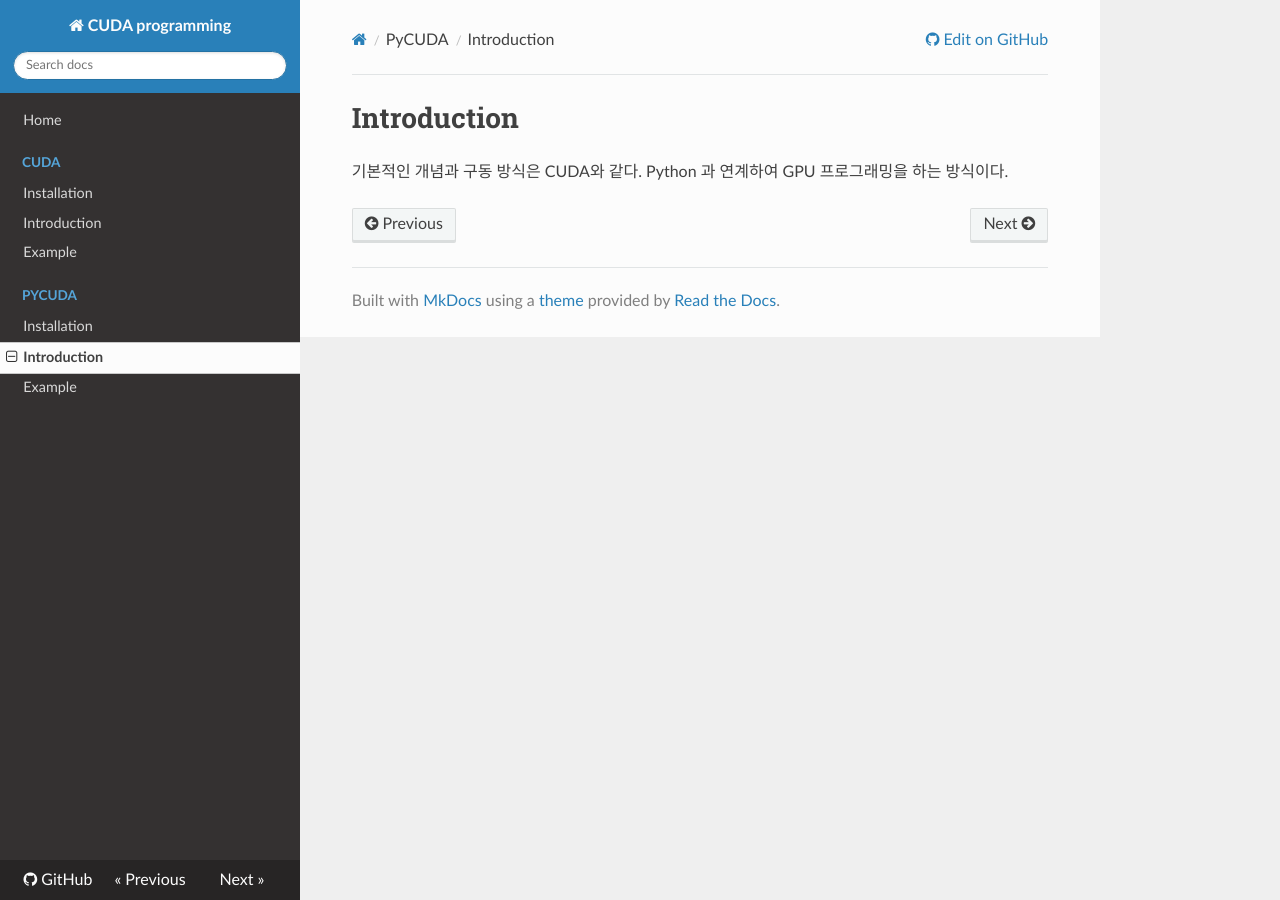
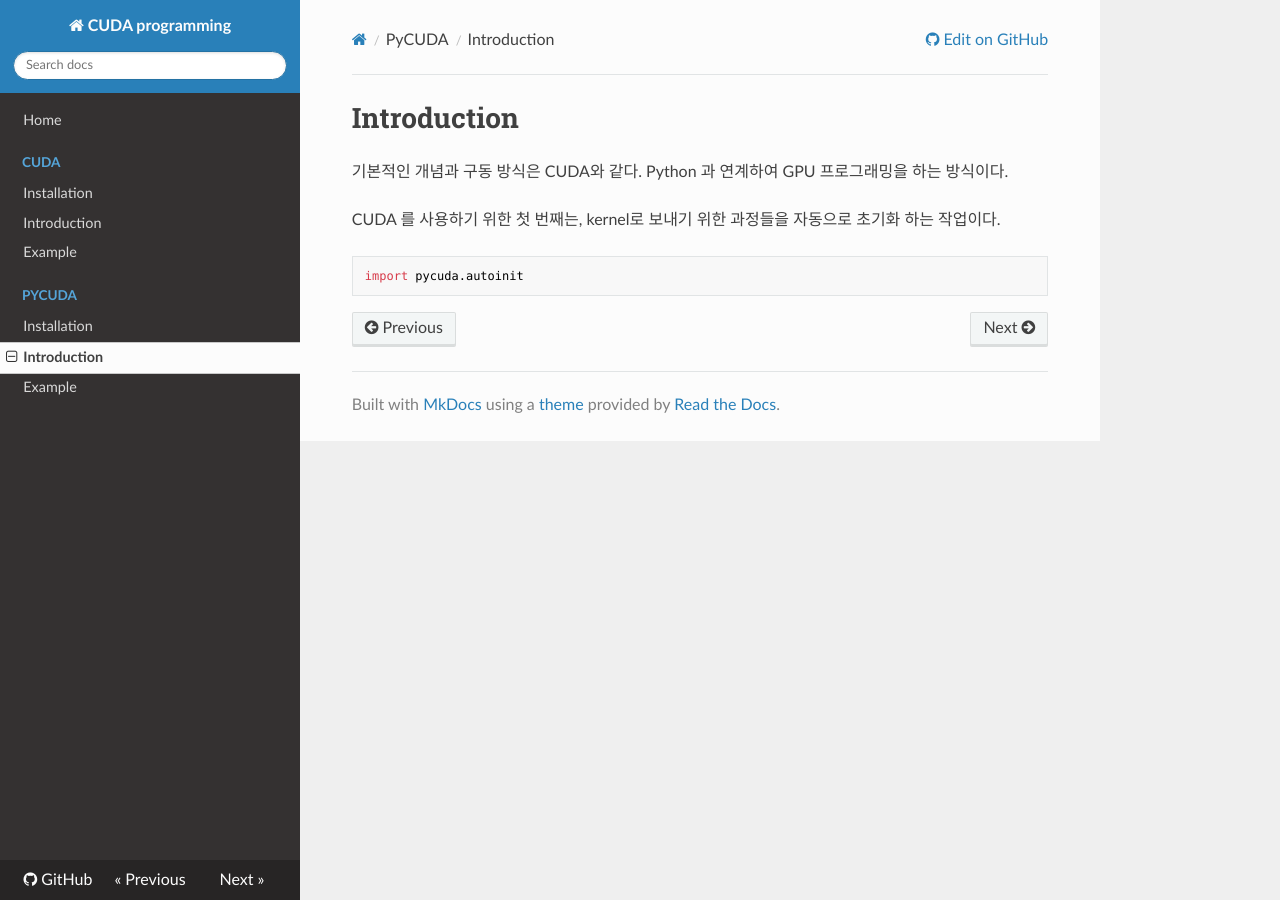
Before and after one commit to WonyoungCho/CUDA, an MkDocs documentation site: the page built from docs/PyCUDA_int.md, in a window 1280 px wide. Built offline with MkDocs 1.6.1, drawn with Linux system fonts in a browser that asks for light colours; nearby versions of some CDN libraries; old or Windows-style settings are respelled for this version of MkDocs.

Commit message:
Update PyCUDA_int.md

````diff
--- a/docs/PyCUDA_int.md
+++ b/docs/PyCUDA_int.md
@@ -1,3 +1,8 @@
 # Introduction
 
 기본적인 개념과 구동 방식은 CUDA와 같다. Python 과 연계하여 GPU 프로그래밍을 하는 방식이다.
+
+CUDA 를 사용하기 위한 첫 번째는, kernel로 보내기 위한 과정들을 자동으로 초기화 하는 작업이다.
+```python
+import pycuda.autoinit
+```
````
